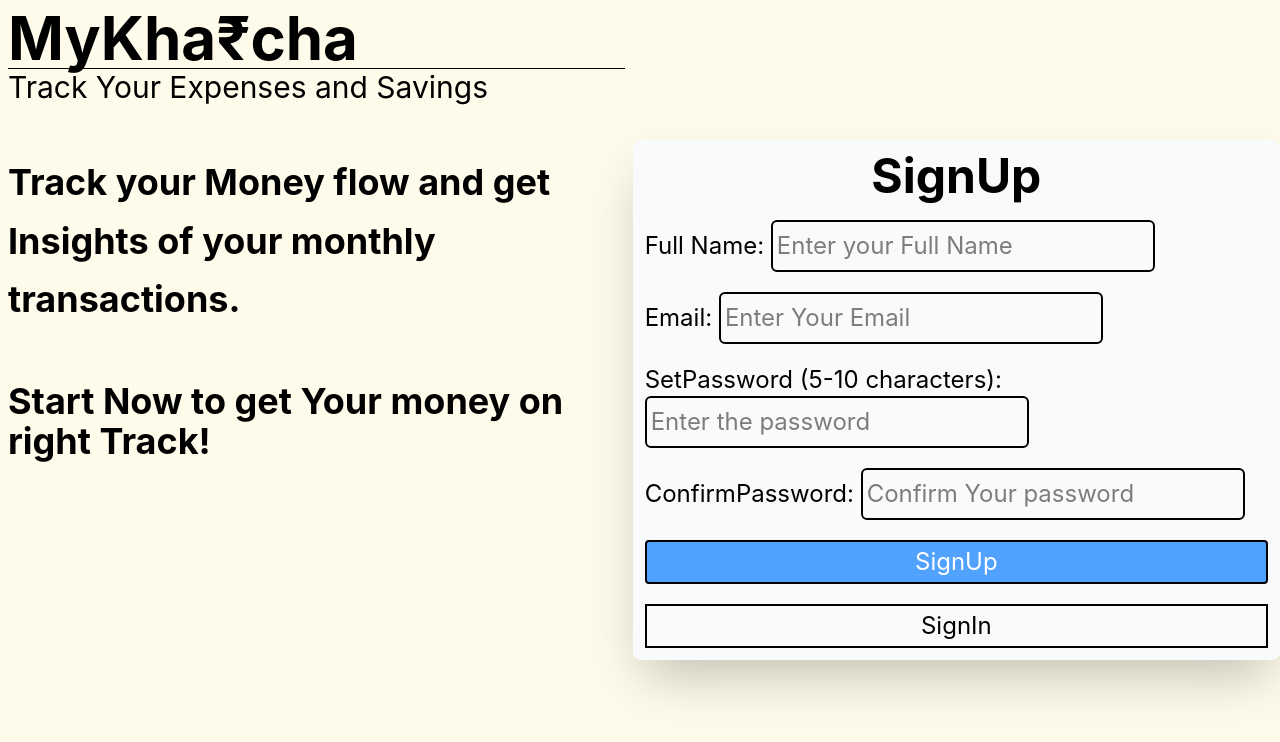
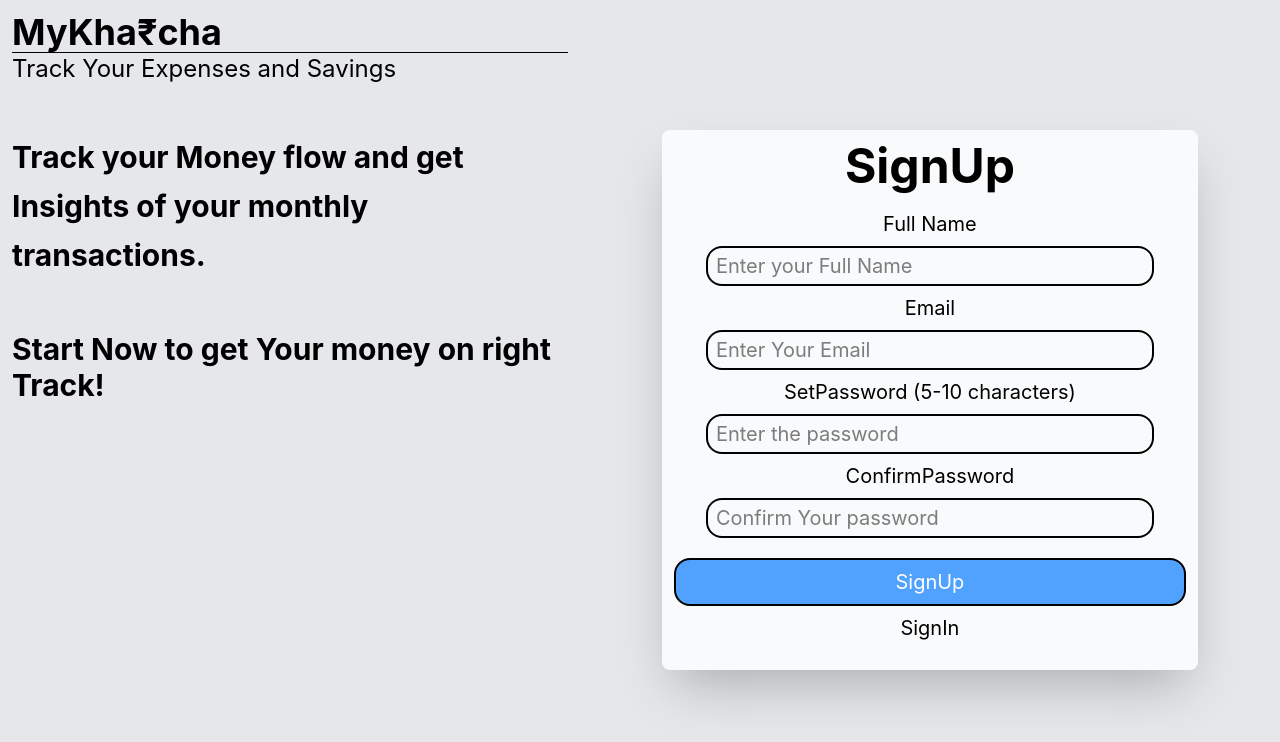
Before and after one commit to Nirbhaykumarstp/Money-tracker, a website: page index.html in a window 1280 px wide. Drawn offline with Linux system fonts and the light colour scheme.

Commit message:
Some changes done signup and signIn

```diff
--- a/index.html
+++ b/index.html
@@ -9,96 +9,105 @@
     <link rel="preconnect" href="https://fonts.googleapis.com">
     <link rel="preconnect" href="https://fonts.gstatic.com" crossorigin>
 
-    <link href="https://fonts.googleapis.com/css2?family=Inter:wght@400;500;600;700&family=Poppins:wght@500;600;700&display=swap" rel="stylesheet">
+    <link
+        href="https://fonts.googleapis.com/css2?family=Inter:wght@400;500;600;700&family=Poppins:wght@500;600;700&display=swap"
+        rel="stylesheet">
 </head>
 
-<body class="flex flex-col min-h-screen w-full overflow-x-hidden sm:flex-row md:flex-row overflow-auto bg-amber-50">
-    <nav class="px-2 py-2 font-inter sm:px-5py-5 ">
+<body class="flex flex-col min-h-screen w-full overflow-x-hidden sm:flex-row md:flex-row overflow-auto bg-gray-200">
+    <nav class="px-2 py-2 font-inter sm:px-3 sm:py-3 ">
         <div>
-            <h1 class="text-6xl font-bold">MyKha₹cha</h1>
+            <h1 class="text-3xl font-bold sm:text-4xl">MyKha₹cha</h1>
             <hr>
-            <h3 class="text-3xl">Track Your Expenses and Savings</h3>
+            <h3 class="text-3xl sm:text-2xl">Track Your Expenses and Savings</h3>
         </div>
         <br>
         <br>
         <section class="font-bold leading-relaxed">
-            <div class="text-4xl leading-relaxed">
+            <div class="text-3xl leading-relaxed">
                 <h2>Track your Money flow and get Insights of your monthly transactions.</h2>
             </div>
             <br>
             <br>
-            <div class="text-4xl">
+            <div class="text-3xl">
                 <h1>Start Now to get Your money on right Track! </h1>
             </div>
         </section>
     </nav>
     <div class="flex flex-row w-full min-h-screen font-poppins sm:font-sans">
         <div
-            class="signUp mx-auto text-xl px-3 py-3 bg-gray-50 rounded-lg sm:m-auto  sm:text-2xl sm:px-5py-5 shadow-2xl">
+            class="signUp mx-auto text-sm  min-w-full px-3 py-3 bg-gray-50 rounded-lg sm:m-auto  sm:text-xl sm:px-5py-5 shadow-2xl sm:min-w-lg">
             <form action="" class="flex flex-col justify-center align-middle gap-3 sm:gap-5">
-                <h1 class="sm:text-5xl text-4xl font-bold text-center ">SignUp</h1>
-                <label for="first-name">Full Name:
+                <h1 class="sm:text-5xl text-xl font-bold text-center ">SignUp</h1>
+                <div class="flex flex-col justify-center items-center sm:min-w-full gap-2">
+                    <label for="first-name">Full Name</label>
                     <input type="text" placeholder="Enter your Full Name" required
-                        class="py-1 px-1 sm:py-2 border-2 border-black rounded-md focus:outline-none focus:ring-2 focus:ring-black">
-                </label>
+                        class="py-2 px-2  sm:py-1 border-2 border-black rounded-xl focus:outline-none focus:ring-2 focus:ring-black sm:min-w-md sm:rounded-2xl">
+
                     <label for="email">
-                    Email:
+                        Email</label>
                     <input type="email" placeholder="Enter Your Email" required
-                        class="py-1 px-1 sm:py-2 border-2 border-black rounded-md focus:outline-none focus:ring-2 focus:ring-black">
-                </label>
+                        class="py-2 px-2 sm:py-1 border-2 border-black rounded-xl focus:outline-none focus:ring-2 focus:ring-black sm:min-w-md sm:rounded-2xl">
+
                     <label for="setPass">
-                    SetPassword (5-10 characters):
+                        SetPassword (5-10 characters)</label>
                     <input type="password" placeholder="Enter the password" minlength="5" maxlength="10"
                         pattern="^(?=.{5,10}$)(?=.*[A-Z])(?=.*[^A-Za-z0-9]).*$" required
-                        class="py-1 px-1 sm:py-2 border-2 border-black rounded-md focus:outline-none focus:ring-2 focus:ring-black">
-                </label>
+                        class="py-2 px-2 sm:py-1 border-2 border-black rounded-xl focus:outline-none focus:ring-2 focus:ring-black sm:min-w-md sm:rounded-2xl">
+
                     <label for="confirmPass">
-                    ConfirmPassword:
+                        ConfirmPassword</label>
                     <input type="password" placeholder="Confirm Your password" minlength="5" maxlength="10"
                         pattern="^(?=.{5,10}$)(?=.*[A-Z])(?=.*[^A-Za-z0-9]).*$" required
-                        class="py-1 px-1 sm:py-2 border-2 border-black rounded-md focus:outline-none focus:ring-2 focus:ring-black">
-                </label>
-                <div class="buttons flex flex-col gap-3 sm:gap-5">
-                    <input type="button" value="SignUp" class="py-1 px-1 w-full rounded border-black border-2 sm:py-3,px-3 bg-blue-400 text-white cursor-pointer">
-                    <input type="button" value="SignIn" onclick=" btnClicked() "
-                        class="border-black border-2 py-1 px-1 sm:py-2px-2 w-full cursor-pointer">
+                        class="py-2 px-2 sm:py-1 border-2 border-black rounded-xl focus:outline-none focus:ring-2 focus:ring-black sm:min-w-md sm:rounded-2xl">
+
+                    <div class="buttons py-3 flex flex-col gap-3 sm:gap-1">
+                        <input type="button" value="SignUp"
+                            class="py-2 px-2  rounded-xl  border-black border-2 sm:py-1,px-2 bg-blue-400 text-white cursor-pointer sm:min-w-lg sm:rounded-2xl">
+                        <li class=" py-1 px-1 sm:py-2px-2  cursor-pointer sm:min-w-xs list-none text-center"
+                            onclick="btnClicked()"><a>SignIn</a></li>
+
+                    </div>
                 </div>
             </form>
         </div>
 
         <div
-            class="signIn  text-xl hidden rounded-lg px-3 py-3 mx:auto sm:m-auto sm:text-2xl sm:px-5py-5 bg-white shadow-2xl">
+            class="signIn hidden mx-auto text-sm px-3 py-3 bg-gray-50 rounded-lg sm:m-auto  sm:text-xl sm:px-5py-5 shadow-2xl sm:min-w-lg">
 
             <form action="" class="flex flex-col justify-center align-middle gap-3 sm:gap-5">
-                <h1 class="sm:text-5xl text-4xl font-bold text-center">SignIn</h1>
-                <label for="email">Email:
+                <h1 class="sm:text-5xl text-xl font-bold text-center ">SignIn</h1>
+                <div class="flex flex-col justify-center items-center sm:min-w-full gap-3">
+                    <label for="email">Email</label>
                         <input type="email" placeholder="Enter your Email" required
-                        class="py-1  px-1 sm:py-2 border-2 border-black rounded-md focus:outline-none focus:ring-2 focus:ring-black">
-                </label>
+                            class="py-2 px-2  sm:py-1 border-2 border-black rounded-xl focus:outline-none focus:ring-2 focus:ring-black sm:min-w-md sm:rounded-2xl">
+
 
                     <label for="pass">
-                    Password (5-10 characters)
+                        Password (5-10 characters)</label>
                         <input type="password" placeholder="Enter the password" minlength="5" maxlength="10"
                             pattern="^(?=.{5,10}$)(?=.*[A-Z])(?=.*[^A-Za-z0-9]).*$" required
-                        class="py-1 px-1 sm:py-2 border-2 border-black rounded-md focus:outline-none focus:ring-2 focus:ring-black">
-                </label>
-                <div class="buttons flex justify-between">
+                            class="py-2 px-2  sm:py-1 border-2 border-black rounded-xl focus:outline-none focus:ring-2 focus:ring-black sm:min-w-md sm:rounded-2xl">
+
+                    <div class="buttons flex justify-between  gap-10">
                         <label for="checkbox">
-                        Remember me:
+                            Remember me
                             <input type="checkbox" name="checkbox"
                                 class="py-1 px-1 sm:py-2 border-2 border-black rounded-md focus:outline-none focus:ring-2 focus:ring-black">
                         </label>
                         <label for="forgotPass">
-                        <input type="button" value="Forgot Password"
-                            class="py-1 px-1 sm:py-2 border-2 border-black rounded-md focus:outline-none focus:ring-2 focus:ring-black">
+                            <li class="py-1 px-1 sm:py-2 list-none text-center">Forgot Pass?</li>
                         </label>
                     </div>
                     <div class="buttons flex flex-col gap-3 sm:gap-5">
-                    <input type="button" value="SignIn" class="py-1 px-1 border-black w-full border-2 sm:py-3,px-3 bg-blue-400 text-white cursor-pointer">
-                    <input type="button" value="Cancel" onclick="cancelClicked()"
-                        class="py-1 px-1 w-full border-black border-2 sm:py-2px-2 cursor-pointer">
+                        <input type="button" value="SignIn"
+                            class="py-2 px-2  sm:py-1 border-2 border-black rounded-xl focus:outline-none focus:ring-2 focus:ring-black sm:min-w-md sm:rounded-2xl cursor-pointer bg-blue-400 text-white">
+                        <input type="button" value="Close" onclick="cancelClicked()"
+                            class="py-2 px-2  sm:py-1 border-2 border-black rounded-xl focus:outline-none focus:ring-2 focus:ring-black sm:min-w-md sm:rounded-2xl cursor-pointer">
+                    </div>
                 </div>
             </form>
+        </div>
     </div>
     </div>
 </body>
```
Also changed, not shown: src/output.css. Lines whose indentation alone changed are shown as unchanged.
